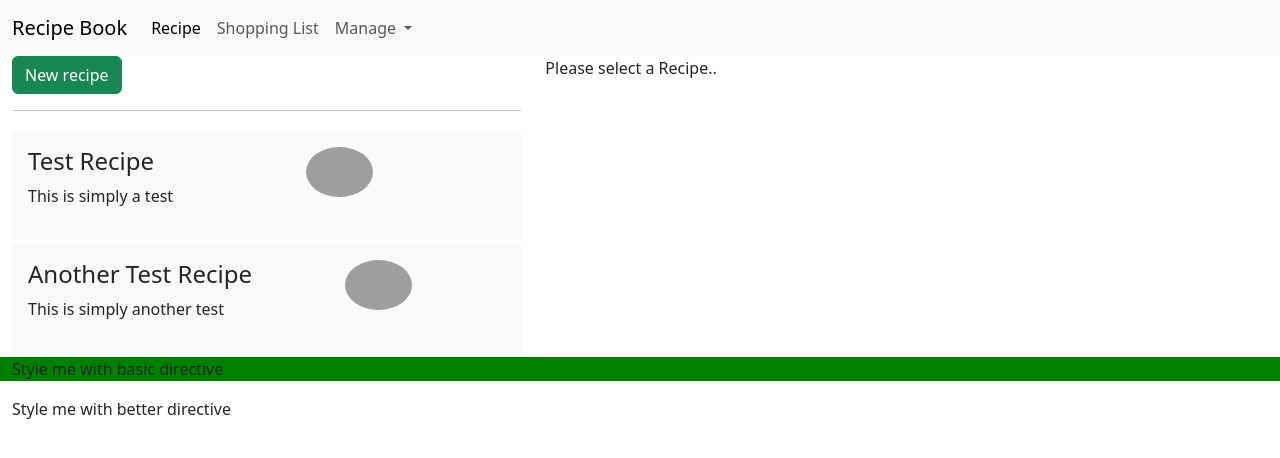
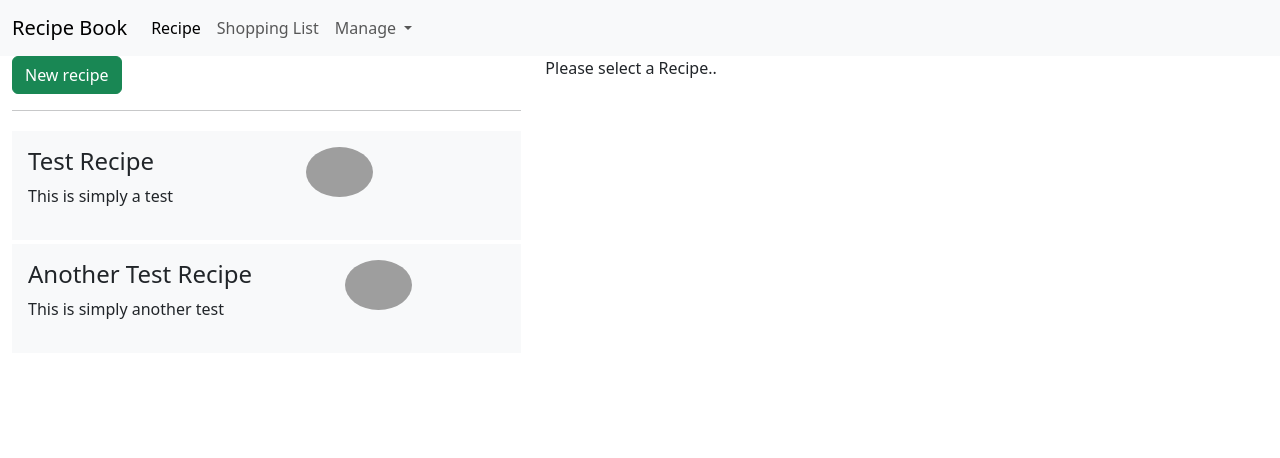
Before and after one commit to JustinWelsh/Angular-workspace, an Angular app in the folder recipe-book-app/: page / in a window 1280 px wide. Shown: the top 458 px of the page. Built offline with nearby package versions, Linux system fonts and the light colour scheme; grey boxes are pictures that could not be loaded.

Commit message:
comment out

```diff
--- a/recipe-book-app/src/app/app.component.html
+++ b/recipe-book-app/src/app/app.component.html
@@ -5,7 +5,7 @@
       <app-recipes *ngIf="loadedFeature === 'recipe'"></app-recipes>
       <app-shopping-list *ngIf="loadedFeature !== 'recipe'"></app-shopping-list>
     </div>
-    <p appBasicHighlight>Style me with basic directive</p>
-    <p appBetterHighlight >Style me with better directive</p>
+    <!-- <p appBasicHighlight>Style me with basic directive</p>
+    <p appBetterHighlight >Style me with better directive</p> -->
   </div>
 </div>
```
